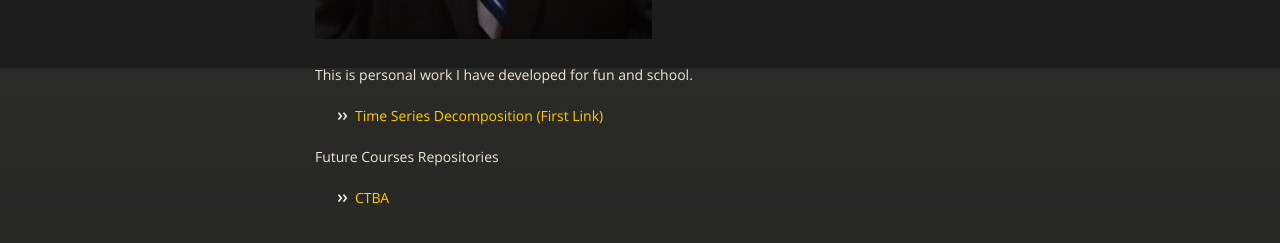
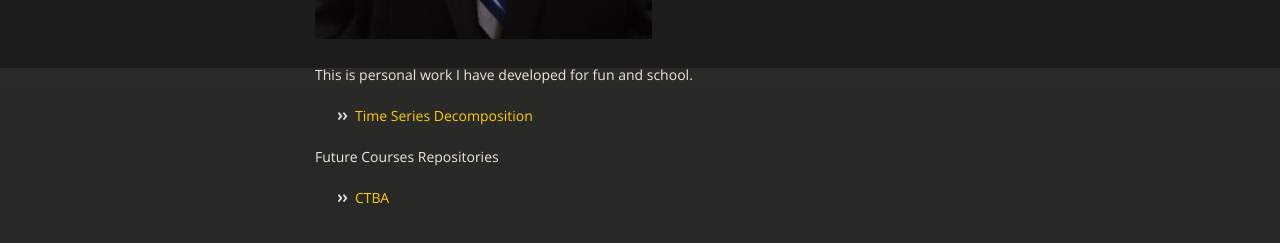
Before and after one commit to Thshovler/Thshovler.github.io, a Jekyll site: the page built from index.md, in a window 1280 px wide and 1150 px high. Shown: the part 832-1075 px from the top of the window. Built offline with Jekyll 4.4.1, drawn with Linux system fonts in a browser that asks for light colours; our own code applies the rules of GitHub Pages for plain Markdown files.

Commit message:
Update index.md

```diff
--- a/index.md
+++ b/index.md
@@ -7,7 +7,7 @@ description: My personal website and work for personal projects and school.
 
 This is personal work I have developed for fun and school.
 
-- [Time Series Decomposition (First Link)](/initial_setup/index.md)
+- [Time Series Decomposition](/initial_setup/index.md)
 
 Future Courses Repositories
 - [CTBA](https://github.com/Thshovler/VisualizationCourse)
```
